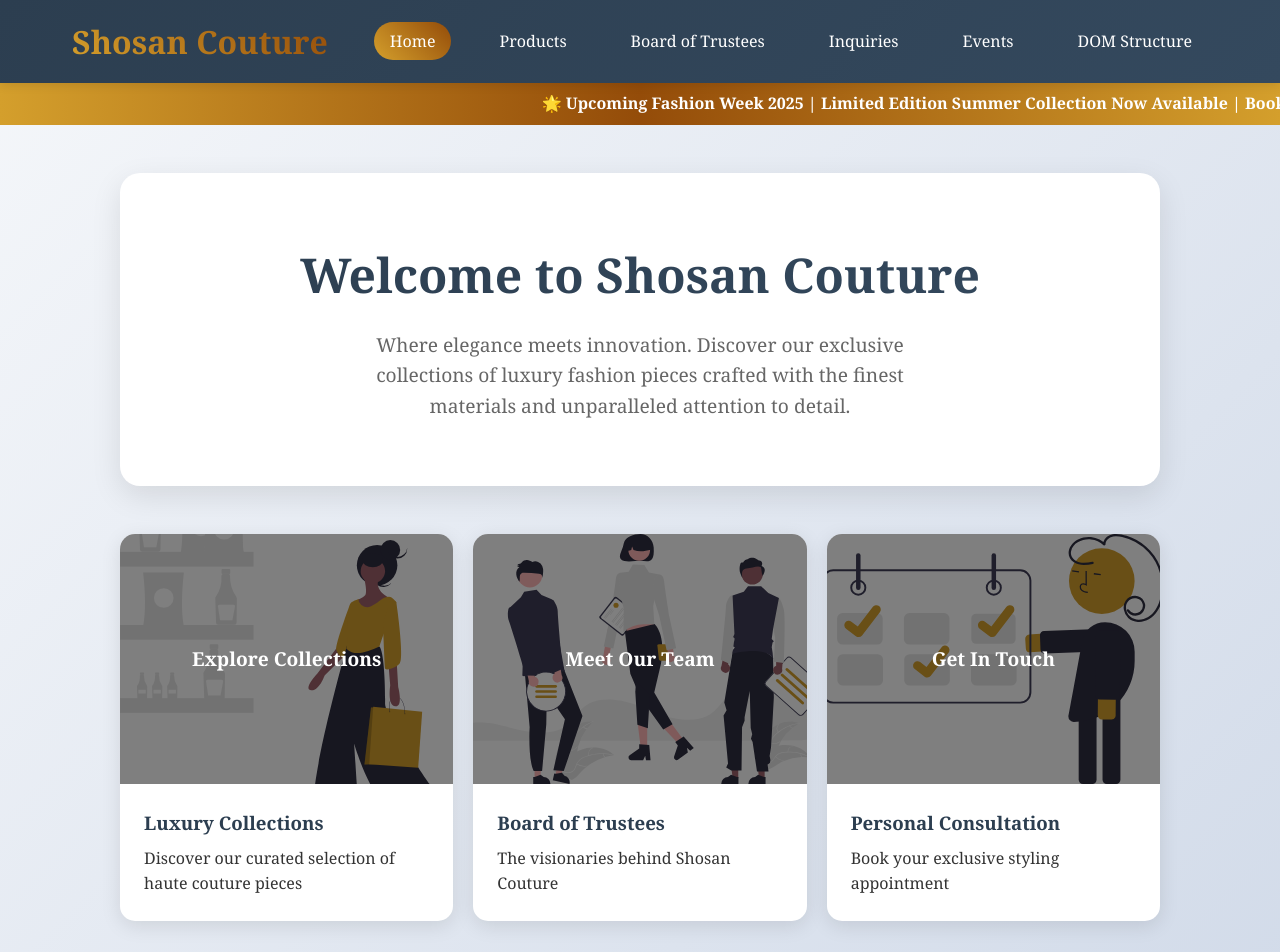
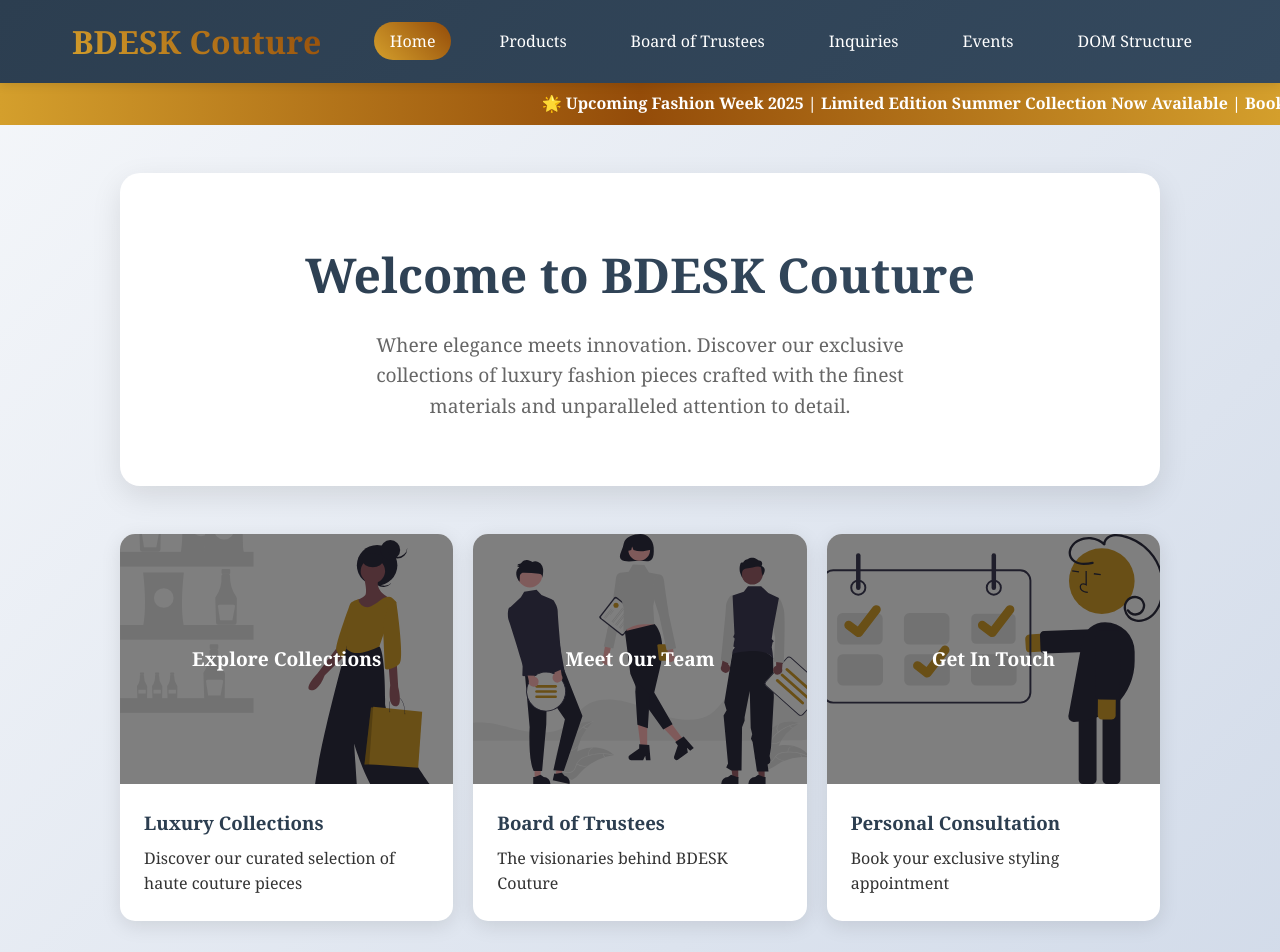
Before and after one commit to Kennius7/Fashion_House_Assignment, a plain HTML site: page index.html in a window 1280 px wide. Shown: the top 952 px of the page. Drawn offline with Linux system fonts and the light colour scheme.

Commit message:
fixes to UI - 06

```diff
--- a/index.html
+++ b/index.html
@@ -4,7 +4,7 @@
 <head>
     <meta charset="UTF-8" />
     <meta name="viewport" content="width=device-width, initial-scale=1.0" />
-    <title>Shosan Couture - Luxury Fashion House</title>
+    <title>BDESK Couture - Luxury Fashion House</title>
     <link rel="stylesheet" href="styles.css" />
     <link rel="stylesheet" href="https://cdnjs.cloudflare.com/ajax/libs/font-awesome/6.5.0/css/all.min.css" integrity="sha512-..." crossorigin="anonymous" referrerpolicy="no-referrer" />
 </head>
@@ -13,7 +13,7 @@
     <!-- Header with Navigation -->
     <header>
         <div class="header-content">
-            <div class="logo" onclick="showPage('home')">Shosan Couture</div>
+            <div class="logo" onclick="showPage('home')">BDESK Couture</div>
             <nav>
                 <ul>
                     <li>
@@ -51,7 +51,7 @@
                     <!-- Close button -->
                     <li>
                         <div class="dropdownMobileHeader">
-                            <h3>Shosan Couture</h3>
+                            <h3>BDESK Couture</h3>
                             <div id="close-button" href="#" onclick="closeDropdownMobile()">
                                 <i class="fas fa-times"></i>
                             </div>
@@ -102,7 +102,7 @@
         <!-- Home Page -->
         <div id="home" class="page active">
             <div class="hero">
-                <h1>Welcome to Shosan Couture</h1>
+                <h1>Welcome to BDESK Couture</h1>
                 <p>
                     Where elegance meets innovation. Discover our exclusive collections
                     of luxury fashion pieces crafted with the finest materials and
@@ -139,7 +139,7 @@
                     </div>
                     <div class="product-info">
                         <h3>Board of Trustees</h3>
-                        <p>The visionaries behind Shosan Couture</p>
+                        <p>The visionaries behind BDESK Couture</p>
                     </div>
                 </div>
 
@@ -268,7 +268,7 @@
             <div class="hero">
                 <h1>Board of Trustees</h1>
                 <p>
-                    Meet the visionary leaders who guide Shosan Couture's creative
+                    Meet the visionary leaders who guide BDESK Couture's creative
                     direction
                 </p>
             </div>
@@ -410,7 +410,7 @@
                         <div class="event-date">August 15, 2025</div>
                         <h3>Paris Fashion Week 2025</h3>
                         <p>
-                            Shosan Couture presents its Fall/Winter 2025 collection at the
+                            BDESK Couture presents its Fall/Winter 2025 collection at the
                             Grand Palais. Witness the unveiling of our most ambitious collection
                             yet, inspired by modern architecture and classical elegance.
                         </p>
@@ -434,7 +434,7 @@
                             hit the showroom.
                         </p>
                         <div class="event-details">
-                            <p><strong>Location:</strong> Shosan Couture Flagship Store</p>
+                            <p><strong>Location:</strong> BDESK Couture Flagship Store</p>
                             <p><strong>Time:</strong> 2:00 PM - 6:00 PM</p>
                         </div>
                     </div>
@@ -585,7 +585,7 @@
     <footer class="footer">
         <div class="footer-content">
             <div class="footer-section">
-                <div class="logo">Shosan Couture</div>
+                <div class="logo">BDESK Couture</div>
                 <p class="footer-tagline">Where Elegance Meets Innovation</p>
                 <div class="social-links">
                     <a href="#" class="social-link"><i class="fab fa-instagram"></i></a>
@@ -643,14 +643,14 @@
                     <i class="fas fa-phone"></i>
                     <div>
                         <p>Phone</p>
-                        <p>+1 (555) SHOSAN-1</p>
+                        <p>+1 (555) BDESK-1</p>
                     </div>
                 </div>
                 <div class="contact-item">
                     <i class="fas fa-envelope"></i>
                     <div>
                         <p>Email</p>
-                        <p>hello@shosancouture.com</p>
+                        <p>hello@BDESKcouture.com</p>
                     </div>
                 </div>
             </div> -->
@@ -660,7 +660,7 @@
         <div class="footer-bottom">
             <div class="footer-bottom-content">
                 <div class="copyright">
-                    <p>&copy; 2025 Shosan Couture. All rights reserved.</p>
+                    <p>&copy; 2025 BDESK Couture. All rights reserved.</p>
                 </div>
                 <div class="legal-links">
                     <a href="#">Privacy Policy</a>
```
